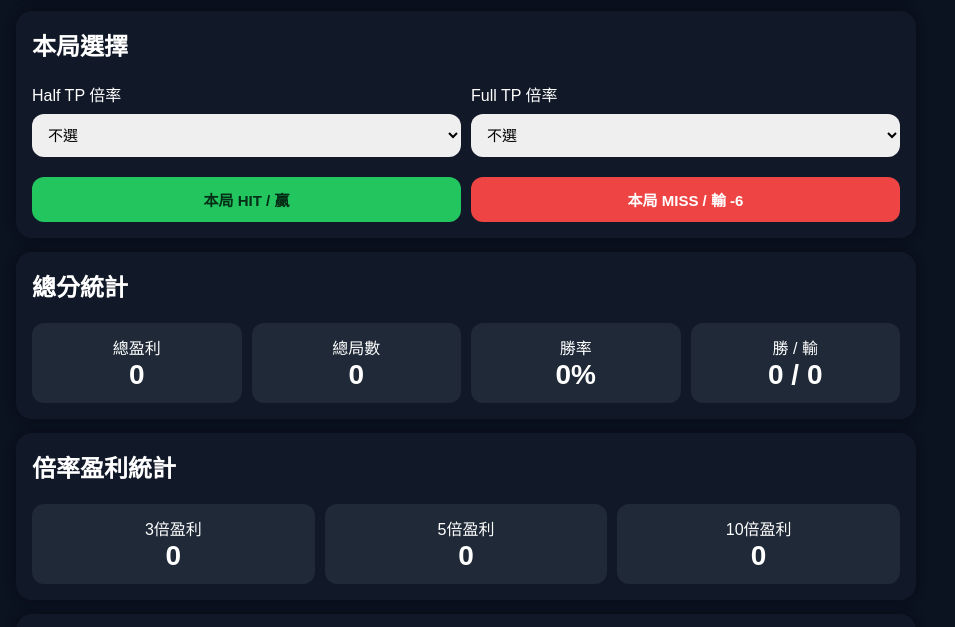
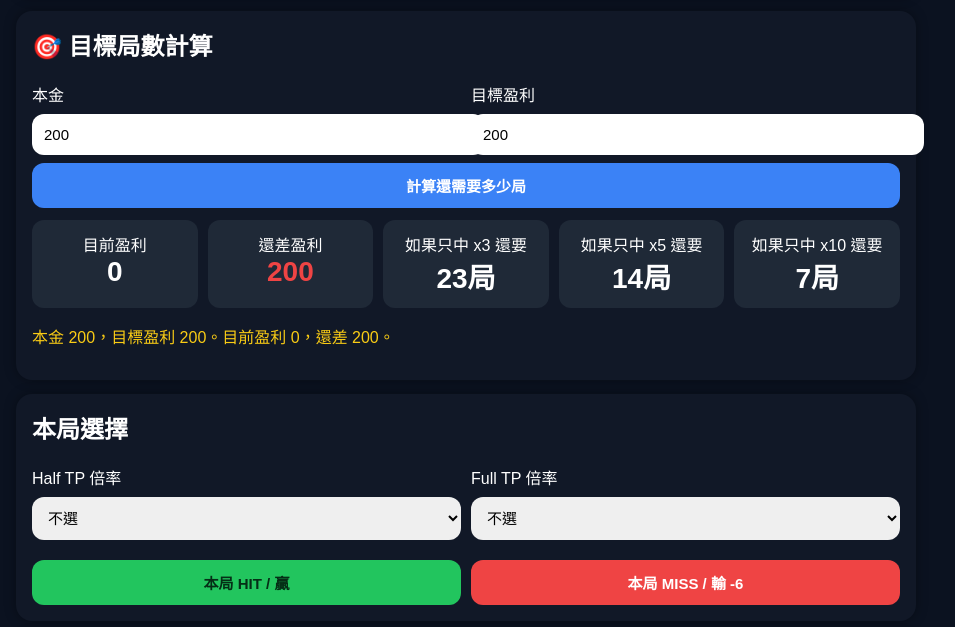
Before and after one commit to liulian1234/calcute, a plain HTML site: page lol.html in a window 1280 px wide. Shown: the part 158-785 px from the top of the page, without its empty margins (174-1129 px from the left). Drawn offline with Linux system fonts and the light colour scheme.

Commit message:
Update lol.html

```diff
--- a/lol.html
+++ b/lol.html
@@ -32,6 +32,53 @@ th,td{border-bottom:1px solid #374151;padding:8px;text-align:center;font-size:14
 <div class="card">
 <h1>TP 勝率計分器</h1>
 <p>規則：選擇倍率後，贏 = 3 × 倍率，輸 = -6。一局可以同時選 Half TP 和 Full TP。</p>
+</div>
+
+<div class="card">
+<h2>🎯 目標局數計算</h2>
+
+<div class="grid">
+<div>
+<label>本金</label>
+<input id="capital" type="number" value="200">
+</div>
+
+<div>
+<label>目標盈利</label>
+<input id="targetProfit" type="number" value="200">
+</div>
+</div>
+
+<button class="reset" onclick="calcTargetRounds()">計算還需要多少局</button>
+
+<div class="grid" style="margin-top:12px;">
+<div class="stat">
+<div>目前盈利</div>
+<div class="big" id="currentProfit">0</div>
+</div>
+
+<div class="stat">
+<div>還差盈利</div>
+<div class="big red" id="remainProfit">0</div>
+</div>
+
+<div class="stat">
+<div>如果只中 x3 還要</div>
+<div class="big" id="needX3">0局</div>
+</div>
+
+<div class="stat">
+<div>如果只中 x5 還要</div>
+<div class="big" id="needX5">0局</div>
+</div>
+
+<div class="stat">
+<div>如果只中 x10 還要</div>
+<div class="big" id="needX10">0局</div>
+</div>
+</div>
+
+<p class="yellow" id="targetNote"></p>
 </div>
 
 <div class="card">
@@ -140,7 +187,7 @@ th,td{border-bottom:1px solid #374151;padding:8px;text-align:center;font-size:14
 </div>
 
 <script>
-const KEY = "tp_score_tracker_money_v1";
+const KEY = "tp_score_tracker_money_v2";
 
 let data = JSON.parse(localStorage.getItem(KEY)) || [];
 
@@ -197,6 +244,41 @@ function resetData(){
   }
 }
 
+function calcTargetRounds(){
+  const capital = Number(document.getElementById("capital").value) || 0;
+  const targetProfit = Number(document.getElementById("targetProfit").value) || 0;
+
+  let currentProfit = 0;
+
+  data.forEach(item=>{
+    currentProfit += item.money || 0;
+  });
+
+  const remainProfit = Math.max(0, targetProfit - currentProfit);
+
+  const x3Profit = 3 * 3;
+  const x5Profit = 3 * 5;
+  const x10Profit = 3 * 10;
+
+  document.getElementById("currentProfit").innerText = currentProfit;
+  document.getElementById("remainProfit").innerText = remainProfit;
+
+  document.getElementById("needX3").innerText =
+    Math.ceil(remainProfit / x3Profit) + "局";
+
+  document.getElementById("needX5").innerText =
+    Math.ceil(remainProfit / x5Profit) + "局";
+
+  document.getElementById("needX10").innerText =
+    Math.ceil(remainProfit / x10Profit) + "局";
+
+  document.getElementById("targetNote").innerText =
+    "本金 " + capital +
+    "，目標盈利 " + targetProfit +
+    "。目前盈利 " + currentProfit +
+    "，還差 " + remainProfit + "。";
+}
+
 function render(){
   let totalMoney = 0;
   let wins = 0;
@@ -220,6 +302,7 @@ function render(){
 
       if(item.halfTP === "10") score10 += 3 * 10;
       if(item.fullTP === "10") score10 += 3 * 10;
+
     }else{
       losses++;
     }
@@ -256,6 +339,8 @@ function render(){
 
     tbody.appendChild(tr);
   });
+
+  calcTargetRounds();
 }
 
 render();
```
